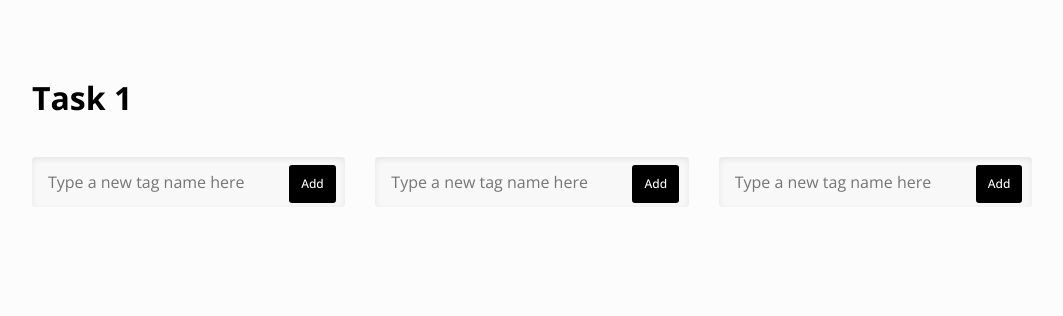
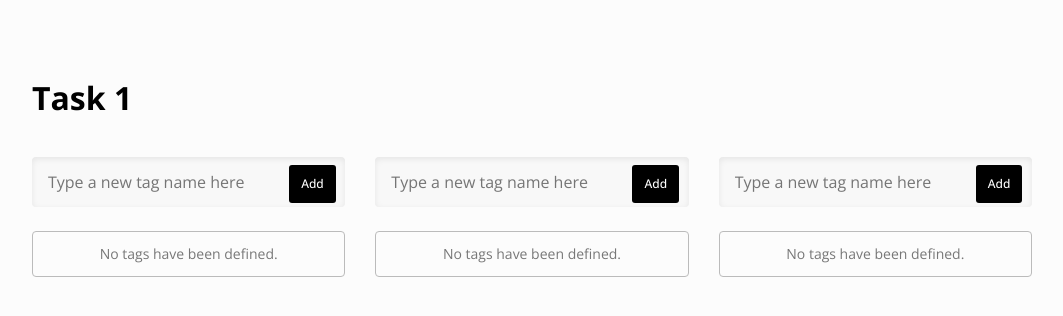
Before and after one commit to Hofik9/test-task-1, a Next.js app: page / in a window 1280 px wide. Shown: the top 316 px of the page, without its empty margins (108-1171 px from the left). Built offline with nearby package versions, Linux system fonts and the light colour scheme.

Commit message:
handle form submit event, message for empty list

```diff
--- a/containers/home/list/index.tsx
+++ b/containers/home/list/index.tsx
@@ -1,5 +1,13 @@
-import { FC, useState } from 'react'
-import { Ul, RemoveButton, ListItem, Input, SubmitButton, Form } from './styled'
+import { FC, FormEvent, useState } from 'react'
+import {
+  Ul,
+  RemoveButton,
+  ListItem,
+  Input,
+  SubmitButton,
+  Form,
+  EmptyMessage,
+} from './styled'
 
 type Props = {
   tags: string[]
@@ -10,7 +18,8 @@ type Props = {
 export const List: FC<Props> = ({ tags, onRemove, onAdd }) => {
   const [inputValue, setInputValue] = useState('')
 
-  const handleFormSubmit = () => {
+  const handleFormSubmit = (evt: FormEvent<HTMLFormElement>) => {
+    evt.preventDefault()
     const trimmedValue = inputValue.trim()
 
     if (trimmedValue) {
@@ -31,6 +40,7 @@ export const List: FC<Props> = ({ tags, onRemove, onAdd }) => {
         <SubmitButton>Add</SubmitButton>
       </Form>
 
+      {tags.length > 0 ? (
         <Ul>
           {tags.map((tag, i) => (
             <ListItem key={i}>
@@ -44,6 +54,9 @@ export const List: FC<Props> = ({ tags, onRemove, onAdd }) => {
             </ListItem>
           ))}
         </Ul>
+      ) : (
+        <EmptyMessage>No tags have been defined.</EmptyMessage>
+      )}
     </div>
   )
 }
--- a/containers/home/list/styled.ts
+++ b/containers/home/list/styled.ts
@@ -66,3 +66,12 @@ export const SubmitButton = styled.button`
   cursor: pointer;
   background-color: black;
 `
+
+export const EmptyMessage = styled.p`
+  padding: 1em;
+  color: #777;
+  font-size: 1.4rem;
+  border: 1px solid #bbb;
+  text-align: center;
+  border-radius: 4px;
+`
--- a/containers/home/styled.ts
+++ b/containers/home/styled.ts
@@ -6,7 +6,7 @@ export const Main = styled.main`
 
 export const Layout = styled.div`
   display: grid;
-  grid-template-columns: 1fr 1fr 1fr;
+  grid-template-columns: repeat(auto-fit, minmax(20rem, 1fr));
   gap: 3rem;
   margin: 3rem 0 5rem;
 `
```
Lines whose indentation alone changed are shown as unchanged.
